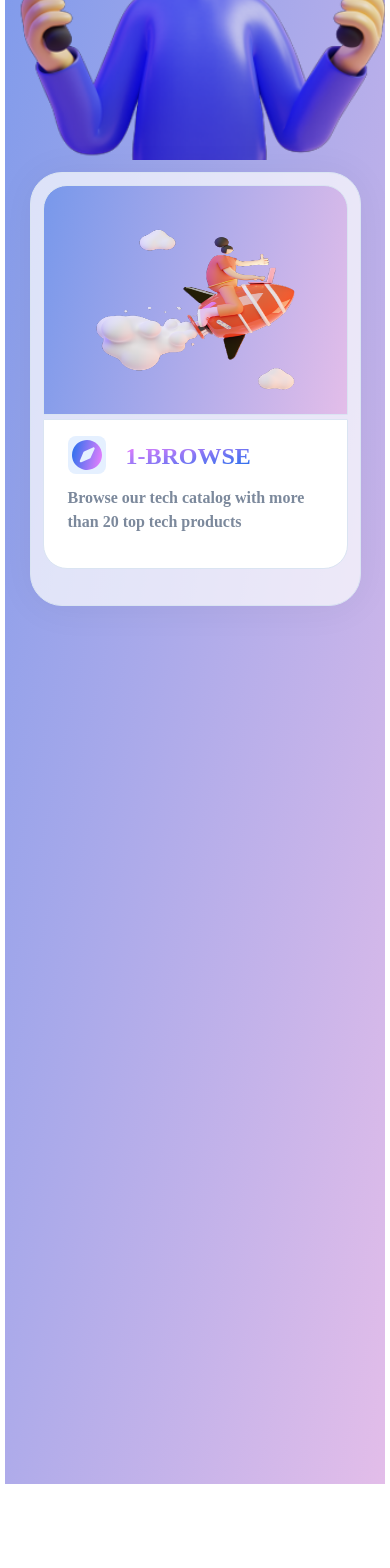
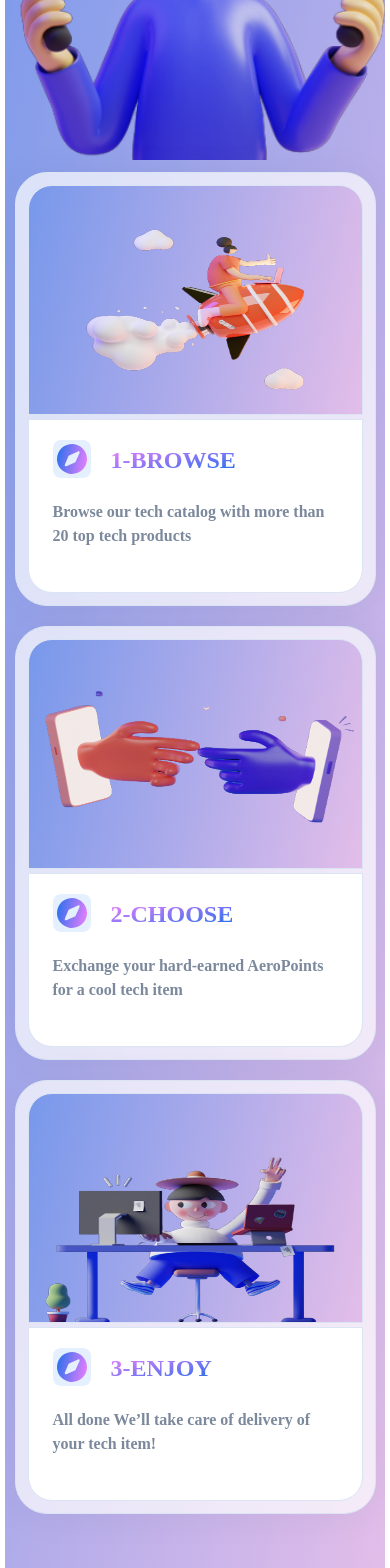
Before and after one commit to EveraldoGCH/AeroLabChallenge, a React (Create React App) app: page / in a window 390 px wide. Shown: the part 953-2521 px from the top of the page. Before the commit the page ends 2437 px from the top, so only its background shows below. Built offline with nearby package versions, Linux system fonts and the light colour scheme; no server answers.

Commit message:
all cards mobile version

```diff
--- a/src/assets/components/Cards.js
+++ b/src/assets/components/Cards.js
@@ -1,6 +1,8 @@
 import React from 'react';
 import hero from "../images/Hero-responsive.png";
 import cohete from "../images/cohete.png"
+import manos from "../images/manos.png"
+import chico from "../images/chinito.png"
 import "./css/Cards.css";
 import browse from "../browse.svg"
 
@@ -9,7 +11,7 @@
   return (
     <div className='cards-container'>
         <img src={hero} alt='hero-responsive' className='ilustracion'/>
-        <div className='Card1'>
+          <div className='Card1'> {/*CARD Number 1*/}
             <img src={cohete} alt="cohete" className='coheteimg'/>
             <div className='whiteHalf'>
               <div className='browserContainer'>
@@ -21,6 +23,30 @@
               </p>
             </div>
           </div>
+          <div className='Card2'> {/*CARD Number 2*/}
+            <img src={manos} alt="manos" className='coheteimg'/>
+            <div className='whiteHalf'>
+              <div className='browserContainer'>
+                <img src={browse} alt="browseicon" className='browserIcon'/>
+              </div>
+              <p className='Browse'>2-choose</p>
+              <p className='compTextCard2'>
+              Exchange your hard-earned AeroPoints for a cool tech item
+              </p>
+            </div>
+          </div>
+          <div className='Card3'> {/*CARD Number 3*/}
+            <img src={chico} alt="chico" className='coheteimg'/>
+            <div className='whiteHalf'>
+              <div className='browserContainer'>
+                <img src={browse} alt="browseicon" className='browserIcon'/>
+              </div>
+              <p className='Browse'>3-enjoy</p>
+              <p className='compTextCard2'>
+              All done We’ll take care of delivery of your tech item!
+              </p>
+            </div>
+          </div>
     </div>
   );
 }
--- a/src/assets/components/css/Cards.css
+++ b/src/assets/components/css/Cards.css
@@ -4,12 +4,12 @@
     background: linear-gradient(102.47deg, #7296EB -5.34%, #EAC0E9 106.58%, #EAC0E9 106.58%);
     overflow-x: hidden;
     left: 0;
-    height: 1809px;
+    height: 1920px;
     width: 100%;
     margin: 0 auto;
     display: flex;
     flex-direction: column;
-    flex-wrap: wrap;
+    flex-wrap: nowrap;
     align-content: center;
     justify-content: flex-start;
     align-items: center;
@@ -29,7 +29,7 @@
 }
 
 .Card1{
-    width: 305px;
+    width: 335px;
     height: 408px;
     background: rgba(255, 255, 255, 0.7);
     z-index: 5;
@@ -61,7 +61,7 @@
 
 .whiteHalf{
     background-color: white;
-    padding: 16px 24px 24px;
+    padding: 20px 24px 24px;
     border: 1px solid #DAE4F2;
     border-radius: 0px 0px 24px 24px;
     display: flex;
@@ -96,5 +96,39 @@
 font-size: 16px;
 line-height: 150%;
 color: #7C899C;
-margin: 10px 0;
+margin: 20px 0;
 }
+
+.Card2{
+    width: 335px;
+    height: 408px;
+    background: rgba(255, 255, 255, 0.7);
+    z-index: 5;
+    border: 1px solid #DAE4F2;
+    box-shadow: 0px 2px 40px rgba(0, 0, 0, 0.05);
+    border-radius: 32px;
+    padding: 12px;
+    margin: 20px 0;
+}
+
+.compTextCard2{
+    font-family: 'Montserrat';
+font-style: normal;
+font-weight: 600;
+font-size: 16px;
+line-height: 150%;
+color: #7C899C;
+margin: 20px 0;
+}
+
+.Card3{
+    width: 335px;
+    height: 408px;
+    background: rgba(255, 255, 255, 0.7);
+    z-index: 5;
+    border: 1px solid #DAE4F2;
+    box-shadow: 0px 2px 40px rgba(0, 0, 0, 0.05);
+    border-radius: 32px;
+    padding: 12px;
+    margin-bottom: 10px;
+}
```
Also changed, not shown: src/assets/images/chinito.png (added), src/assets/images/manos.png (added). Lines whose indentation alone changed are shown as unchanged.
